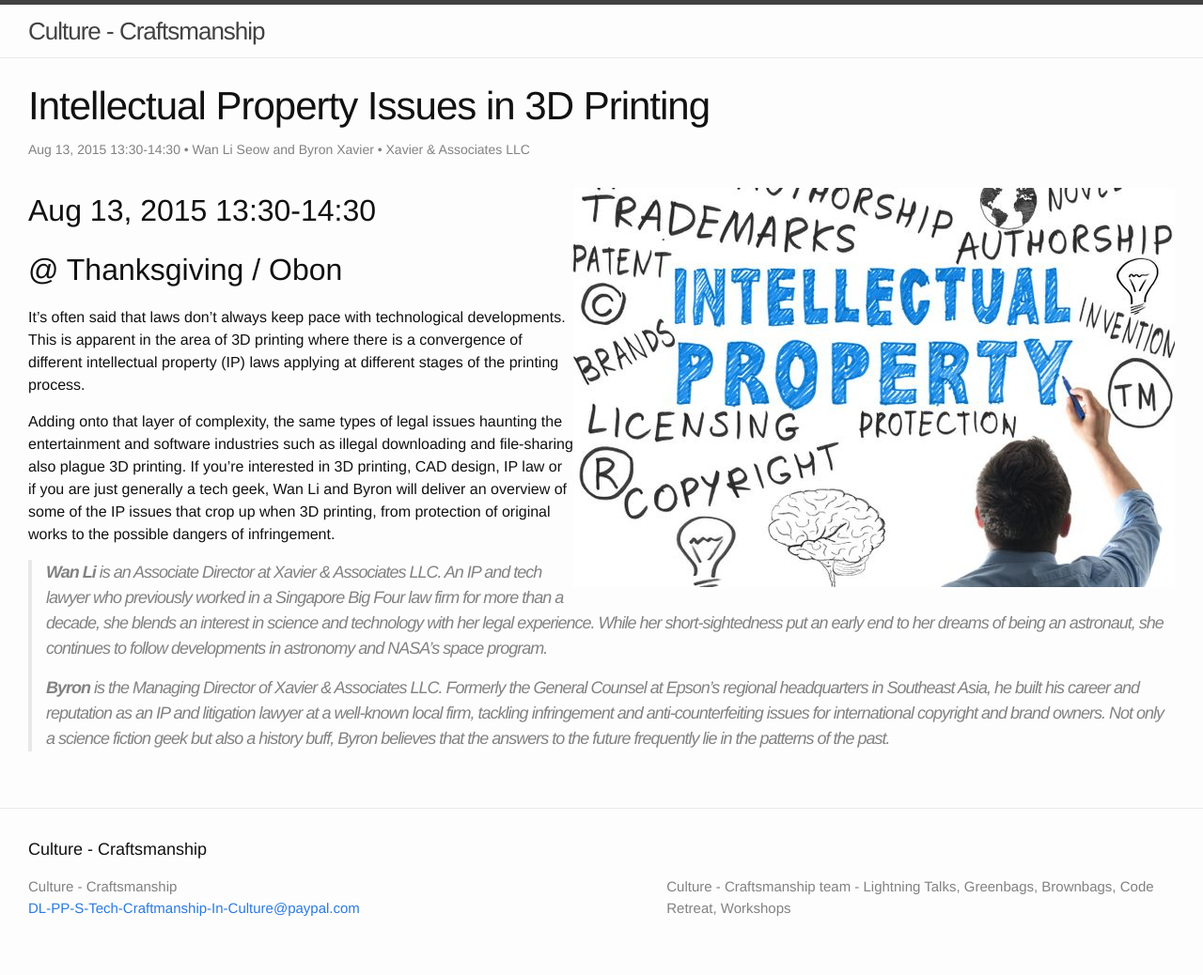
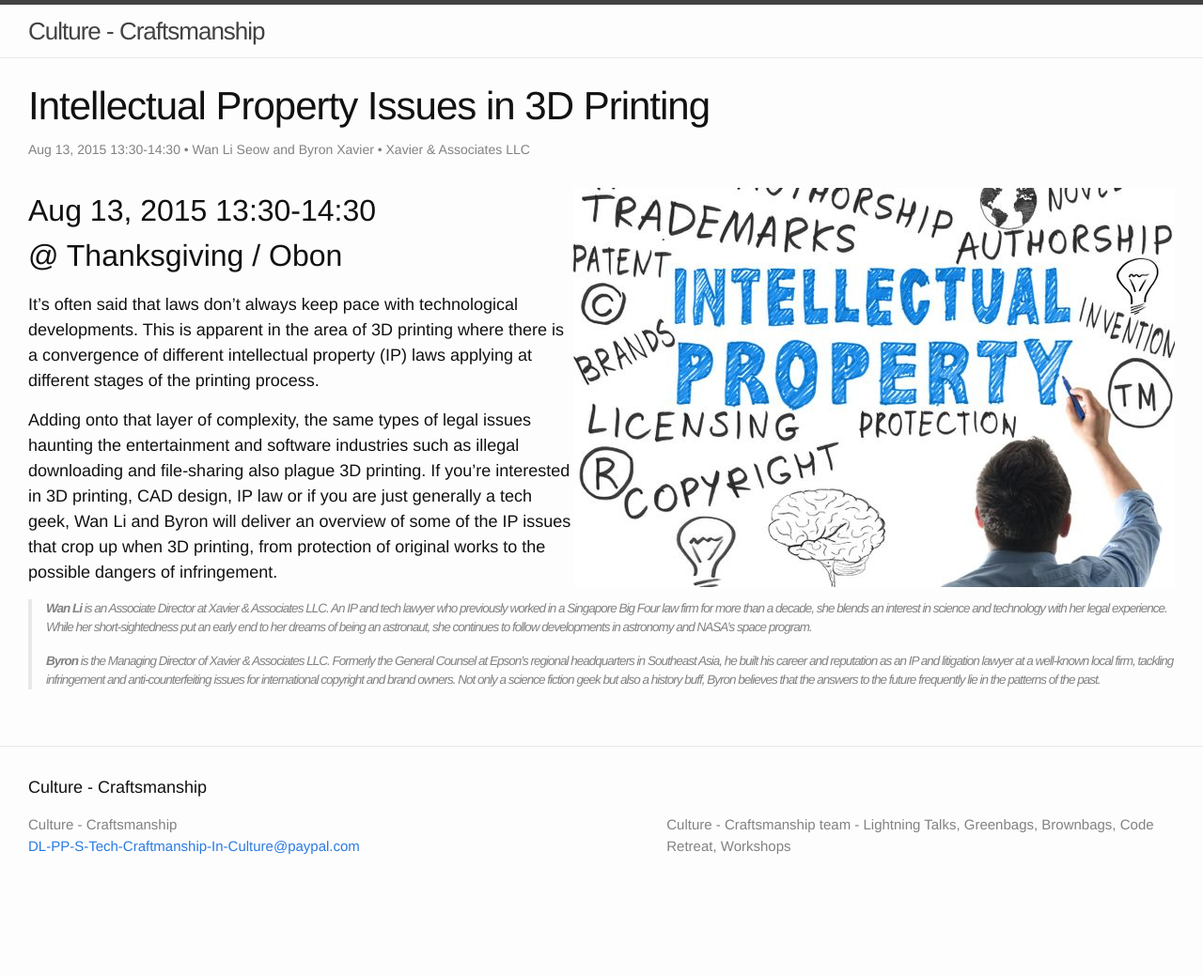
Before and after one commit to karthicksmail/bigscreen, a Jekyll site: the page built from _posts/2015-08-13-ip-issues-in-3d-printing.md, in a window 1280 px wide. Shown: the whole page at 94% size. Built offline with Jekyll 4.4.1, drawn with Linux system fonts in a browser that asks for light colours; after the commit the page ends 972 px from its top, so only the background shows below that.

Commit message:
printable posters

```diff
--- a/_layouts/bigscreen.html
+++ b/_layouts/bigscreen.html
@@ -8,6 +8,28 @@
   .page-link {
     visibility: hidden;
   }
+  img.post-thumbnail {
+    float:right;
+  }
+  .post-content {
+    font-size: 18px;
+  }
+  .page-content blockquote {
+    font-size: 0.75em;
+  }
+  @media print {
+    .page-content h2 {
+      font-weight: bold;
+      float: left;
+      padding: 0.4em;
+    }
+    img.post-thumbnail {
+      width: 20em;
+    }
+    footer {
+      display: none;
+    }
+  }
 </style>
 
 <div class="post">
@@ -16,11 +38,14 @@
     <p class="post-meta">{{ page.date | date: "%b %-d, %Y %H:%M" }}-{{ page.enddate | date: "%H:%M" }}{% if page.author %} • {{ page.author }}{% endif %}{% if page.meta %} • {{ page.meta }}{% endif %}</p>
   </header>
 
-  <img src="{{ page.thumbnail | prepend: site.baseurl }}" style="float:right"/>
 
   <article class="post-content">
-    <h2>{{ page.date | date: "%b %-d, %Y %H:%M" }}-{{ page.enddate | date: "%H:%M" }}</h2>
-    <h2>@ {{ page.location}}</h2>
+    <img src="{{ page.thumbnail | prepend: site.baseurl }}" class="post-thumbnail"/>
+    <h2>
+      {{ page.date | date: "%b %-d, %Y %H:%M" }}-{{ page.enddate | date: "%H:%M" }}
+      <br/>
+      @ {{ page.location}}
+    </h2>
     {{ content }}
   </article>
 
```
